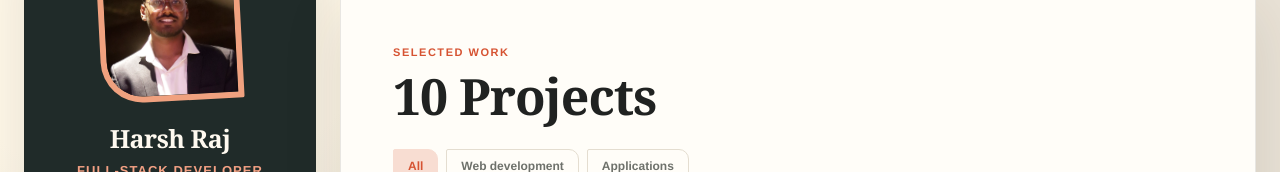
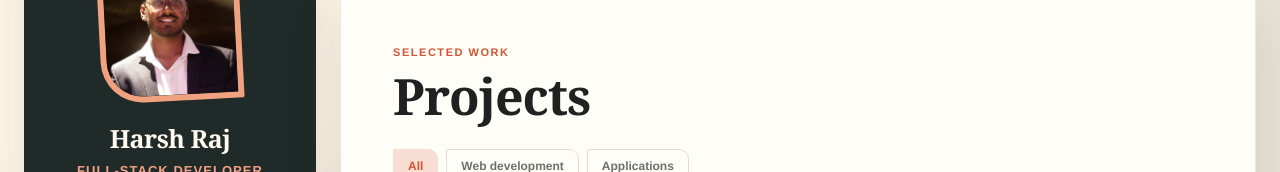
Before and after one commit to harsh24-l/portfolio-website, a React (Vite) app: page / in a window 1280 px wide. Both pictures are taken after a click on the button "Projects". Shown: the part 122-294 px from the top of the page. Built offline with nearby package versions, Linux system fonts and the light colour scheme.

Commit message:
Update App.jsx

```diff
--- a/src/App.jsx
+++ b/src/App.jsx
@@ -75,7 +75,7 @@ function Skills() {
 function Portfolio() {
   const [filter, setFilter] = useState('All');
   const visibleProjects = filter === 'All' ? projects : projects.filter((project) => project.category === filter);
-  return <><header><p className="eyebrow">Selected work</p><h2 className="h2 article-title">10 Projects</h2></header><section className="projects"><ul className="filter-list">{['All', 'Web development', 'Applications'].map((item) => <li className="filter-item" key={item}><button className={filter === item ? 'active' : ''} onClick={() => setFilter(item)}>{item}</button></li>)}</ul><ul className="project-list">{visibleProjects.map((project) => <li className="project-item active" key={project.title}><a href={project.href || '#'} target={project.href ? '_blank' : undefined} rel={project.href ? 'noreferrer' : undefined}><figure className="project-img"><div className="project-item-icon-box"><Icon name="open-outline" /></div><img src={project.image} alt={project.title} loading="lazy" /></figure><h3 className="project-title">{project.title}</h3><p className="project-category">{project.category}</p></a></li>)}</ul></section></>;
+  return <><header><p className="eyebrow">Selected work</p><h2 className="h2 article-title">Projects</h2></header><section className="projects"><ul className="filter-list">{['All', 'Web development', 'Applications'].map((item) => <li className="filter-item" key={item}><button className={filter === item ? 'active' : ''} onClick={() => setFilter(item)}>{item}</button></li>)}</ul><ul className="project-list">{visibleProjects.map((project) => <li className="project-item active" key={project.title}><a href={project.href || '#'} target={project.href ? '_blank' : undefined} rel={project.href ? 'noreferrer' : undefined}><figure className="project-img"><div className="project-item-icon-box"><Icon name="open-outline" /></div><img src={project.image} alt={project.title} loading="lazy" /></figure><h3 className="project-title">{project.title}</h3><p className="project-category">{project.category}</p></a></li>)}</ul></section></>;
 }
 
 function Contact() {
```
